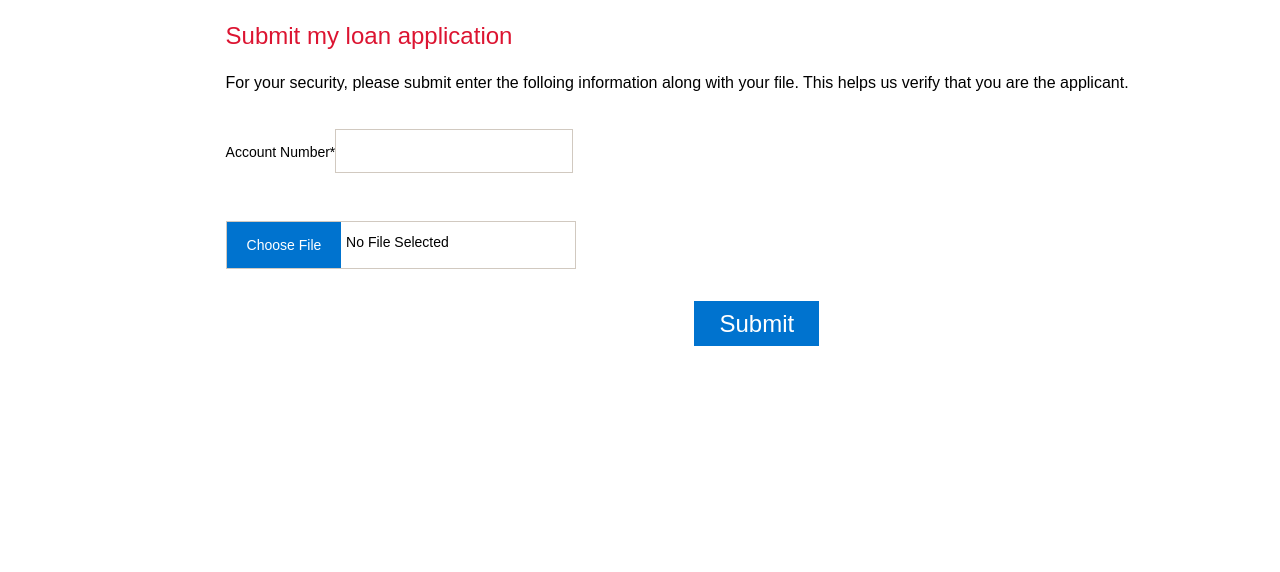
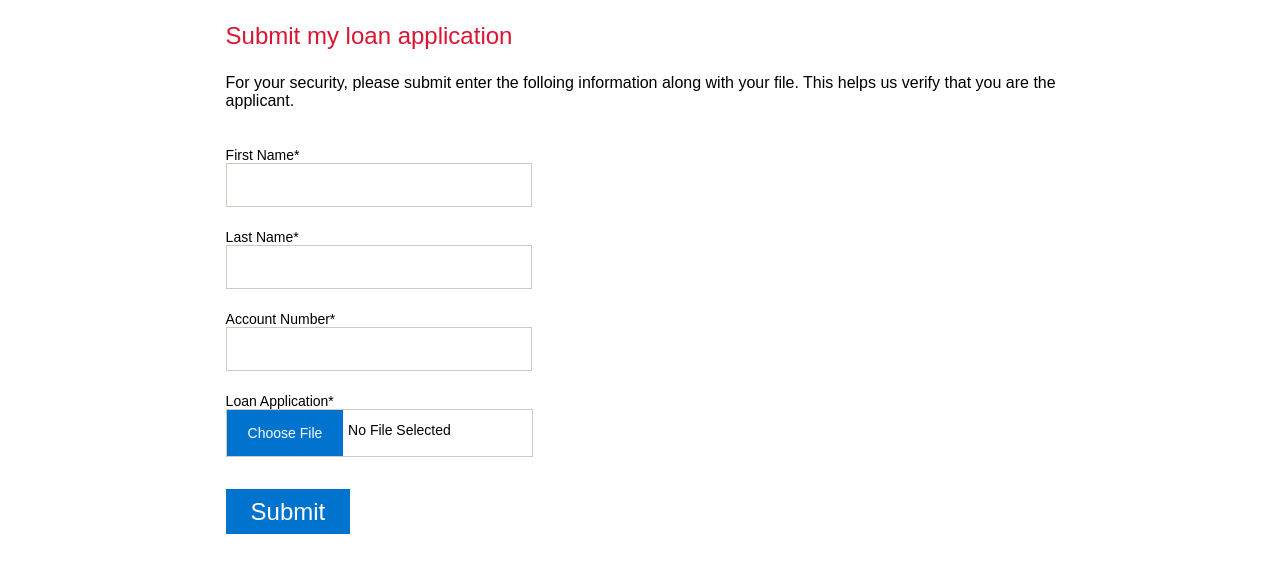
Before and after one commit to vzhang517/BankofAmerica_Box_Demo, a React app in the folder bankofamerica/: page / in a window 1280 px wide. Shown: the part 90-662 px from the top of the page. Built offline with nearby package versions, Linux system fonts and the light colour scheme.

Commit message:
final changes

```diff
--- a/bankofamerica/src/components/App.js
+++ b/bankofamerica/src/components/App.js
@@ -7,6 +7,15 @@ import UploadSuccess from "./Pages/UploadSuccess";
 import "./_App.scss";
 
 class App extends React.Component {
+  state = { firstName: "" , lastName: ""};
+
+  //used to set first and last name on of this parent component to the states in UploadFileForm.js
+  passName = (firstName, lastName) =>{
+    this.setState({
+      firstName: firstName,
+      lastName: lastName
+    });
+  }
 
   render() {
     return (
@@ -19,7 +28,7 @@ class App extends React.Component {
               exact
               render={() => (
                 <UploadPage
-                  onClick={this.onSubmit}
+                  passName={this.passName}
 
                 />
               )}
@@ -28,7 +37,9 @@ class App extends React.Component {
               path="/success"
               exact
               render={() => (
-                <UploadSuccess/>
+                <UploadSuccess
+                  firstName={this.state.firstName}
+                />
               )}
             />
 
--- a/bankofamerica/src/components/Pages/UploadPage.js
+++ b/bankofamerica/src/components/Pages/UploadPage.js
@@ -4,12 +4,12 @@ import UploadFileForm from "../UploadFileForm";
 
 import "./_UploadPage.scss";
 
-const UploadPage = ({onClick}) => {
+const UploadPage = ({passName}) => {
   return (
     <div className="uploadpage_container">
       <p className="uploadpage_titletext">Submit my loan application</p>
       <p className="uploadpage_subtext">For your security, please submit enter the folloing information along with your file. This helps us verify that you are the applicant.</p>
-      <UploadFileForm onClick={onClick}/>
+      <UploadFileForm passName={passName}/>
     </div>
   );
 };
--- a/bankofamerica/src/components/Pages/UploadSuccess.js
+++ b/bankofamerica/src/components/Pages/UploadSuccess.js
@@ -2,11 +2,11 @@ import React from "react";
 
 import "./_UploadSuccess.scss";
 
-const UploadSuccess = () => {
+const UploadSuccess = ({firstName}) => {
   return (
-    <div className="uploadpage_container">
-      <p className="uploadpage_titletext">Your application is in review</p>
-      <p className="uploadpage_subtext">Thanks for choosing Bank of America. We're carefully reviewing your application and need to check a few more things. We appreciate your patience.</p>
+    <div className="uploadsuccess_container">
+      <p className="uploadsuccess_titletext">{firstName}, your application is in review</p>
+      <p className="uploadsuccess_subtext">Thanks for choosing Bank of America. We're carefully reviewing your application and need to check a few more things. We appreciate your patience.</p>
     </div>
   );
 };
--- a/bankofamerica/src/components/Pages/_UploadPage.scss
+++ b/bankofamerica/src/components/Pages/_UploadPage.scss
@@ -13,4 +13,5 @@
 
 .uploadpage_subtext{
     font-size: 16px;
+    max-width: 80%;
 }
--- a/bankofamerica/src/components/Pages/_UploadSuccess.scss
+++ b/bankofamerica/src/components/Pages/_UploadSuccess.scss
@@ -1,6 +1,17 @@
 @import "../../styles/_mixins.scss";
 
-.uploadpage_container{
+.uploadsuccess_container{
     @include margins;
     font-family: Arial;
+
 }
+
+.uploadsuccess_titletext{
+    color: #DC1431;
+    font-size: 24px;
+
+}
+
+.uploadsuccess_subtext{
+    font-size: 16px;
+}
--- a/bankofamerica/src/components/UploadFileForm.js
+++ b/bankofamerica/src/components/UploadFileForm.js
@@ -6,18 +6,13 @@ import "./_UploadFileForm.scss";
 
 
 class UploadFileForm extends React.Component {
-  constructor(props){
-    super(props);
-
-    this.state = { accountNo: "", selectedFile: null, selectedFilename:"No File Selected"};
-
-  }
-
-
+  state = { firstName: "" , lastName: "", accountNo: "", selectedFile: null, selectedFilename:"No File Selected"};
 
     // Sets state to whatever is being typed in the input
     onInputChange = event => {
-      this.setState({ accountNo: event.target.value });
+      let nam = event.target.name;
+      let val = event.target.value;
+      this.setState({[nam]: val});
     };
 
     // Preventing submit from hitting enter key
@@ -33,8 +28,10 @@ class UploadFileForm extends React.Component {
       })
     };
 
-    //runs onClickHandler function in App.js, passes the name and file from the state in this component to run the ajax call in App.js
+    // Does call to server.js with the account No and file info from the state in this component
     onClickHandler = async() => {
+      //set the first and last name state in App.js to the first and last name state of this component
+      this.props.passName(this.state.firstName, this.state.lastName);
       const data = new FormData()
       data.append('accountNum', this.state.accountNo)
       data.append('file', this.state.selectedFile)
@@ -56,25 +53,41 @@ class UploadFileForm extends React.Component {
         return (
           <form onSubmit={this.onFormSubmit} className="uploadfileform_form">
             <div className="uploadfileform_inputs">
+            <div className="uploadfileform_input">
+                <label>First Name*</label>
+                <input
+                  type="text"
+                  name="firstName"
+                  onChange={this.onInputChange}
+                />
+              </div>
+              <div className="uploadfileform_input">
+                <label>Last Name*</label>
+                <input
+                  type="text"
+                  name="lastName"
+                  onChange={this.onInputChange}
+                />
+              </div>
               <div className="uploadfileform_input">
                 <label>Account Number*</label>
                 <input
                   type="text"
-                  value={this.state.accountNo}
+                  name="accountNo"
                   onChange={this.onInputChange}
                 />
               </div>
-              <div className="uploadfileform_filecontainer">
-                <input type="file" onChange={this.onChangeHandler} id="realbutton" hidden/>
-                <label htmlFor="realbutton" className="uploadfileform_choosefilelabel">Choose File</label>
-                <div className="uploadfileform_filechosen">{this.state.selectedFilename}</div>
-
+              <div>
+                <label className="uploadfileform_uploadlabel">Loan Application*</label>
+                <div className="uploadfileform_filecontainer">
+                  <input type="file" onChange={this.onChangeHandler} id="realbutton" hidden/>
+                  <label htmlFor="realbutton" className="uploadfileform_choosefilelabel">Choose File</label>
+                  <div className="uploadfileform_filechosen">{this.state.selectedFilename}</div>
+                </div>
               </div>
             </div>
             <button type="button" className="uploadfileform_submitbutton" onClick={this.onClickHandler}>Submit</button>
           </form>
-
-
 
         )
     }
--- a/bankofamerica/src/components/_UploadFileForm.scss
+++ b/bankofamerica/src/components/_UploadFileForm.scss
@@ -2,21 +2,22 @@
     display: flex;
     flex-direction: column;
     justify-content: space-between;
-    width: 350px;
-    height: 140px;
+    width: 315px;
+    height: 310px;
     padding-top: 2%;
     padding-bottom: 3%;
 }
 
 .uploadfileform_input{
     label{
-        display: inline-block;
+        display: block;
         font-size: 14px;
         font-weight: normal;
     }
 
     input{
         height: 40px;
+        width: 300px;
         font-size: 18px;
         border: 1px solid #d1c9c0;
         display: inline-block;
@@ -37,7 +38,6 @@ input[type="file"] {
 
 .uploadfileform_submitbutton{
     display: block;
-    margin:auto;
     font-size: 24px;
     line-height: 25px;
     padding: 10px 25px;
@@ -50,16 +50,22 @@ input[type="file"] {
     outline: none;
 }
 
+.uploadfileform_uploadlabel{
+    display: block;
+    font-size: 14px;
+    font-weight: normal;
+}
+
 .uploadfileform_choosefilelabel {
     font-size: 14px;
     background-color: #0073cf;
     border: none;
     color: white;
-    padding: 15px 20px;
+    padding: 15px 21px;
     text-align: center;
     text-decoration: none;
     display: inline-block;
-  }
+}
 
   .uploadfileform_filechosen{
     font-size: 14px;
@@ -67,12 +73,12 @@ input[type="file"] {
     font-family: sans-serif;
     overflow: hidden;
     display: inline-block;
-  }
+}
 
   .uploadfileform_filecontainer{
     border: 1px solid #d1c9c0;
-    box-sizing: border-box;
-    display: inline-block;
     overflow: hidden;
     white-space: nowrap;
-  }
+    width: 305px;
+
+}
```
